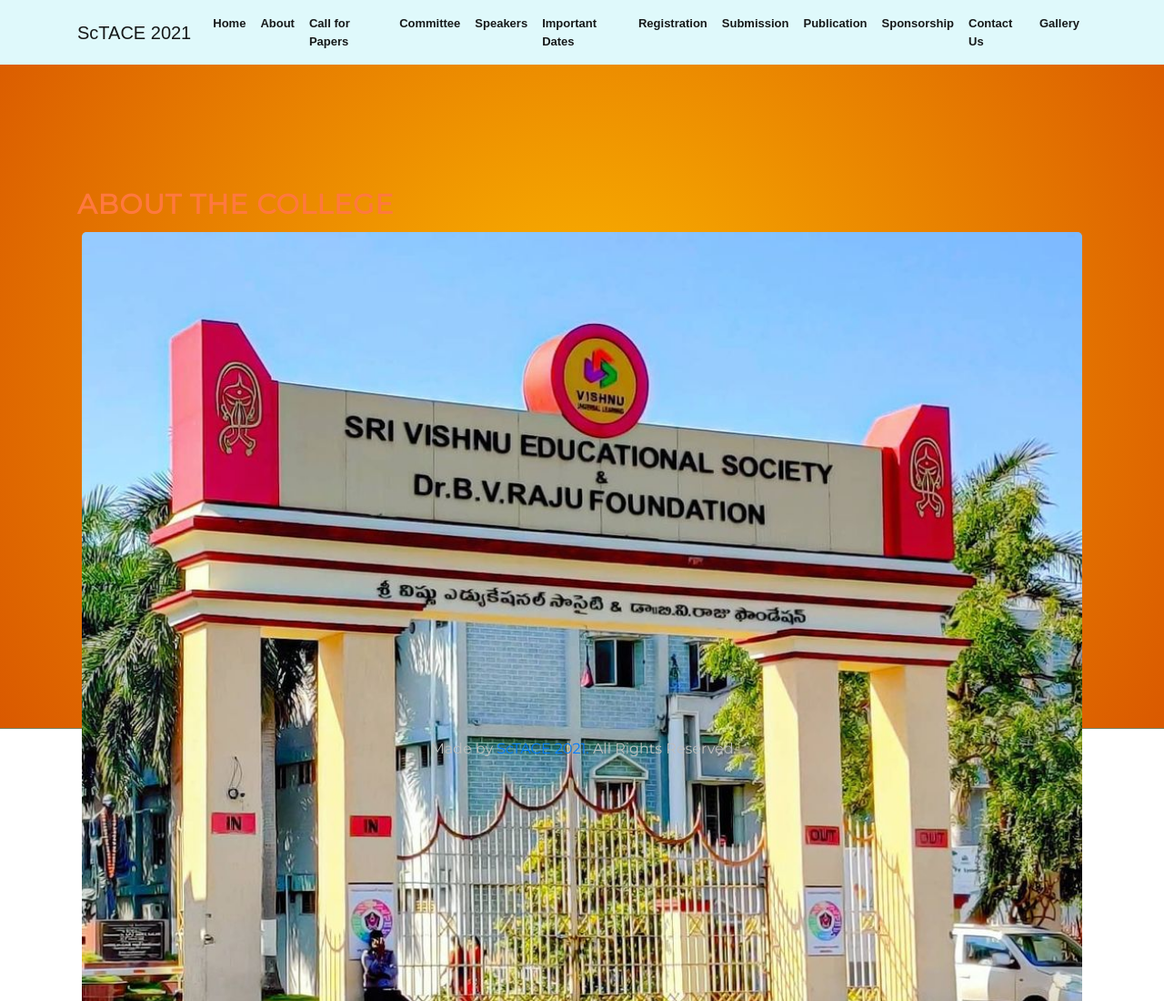
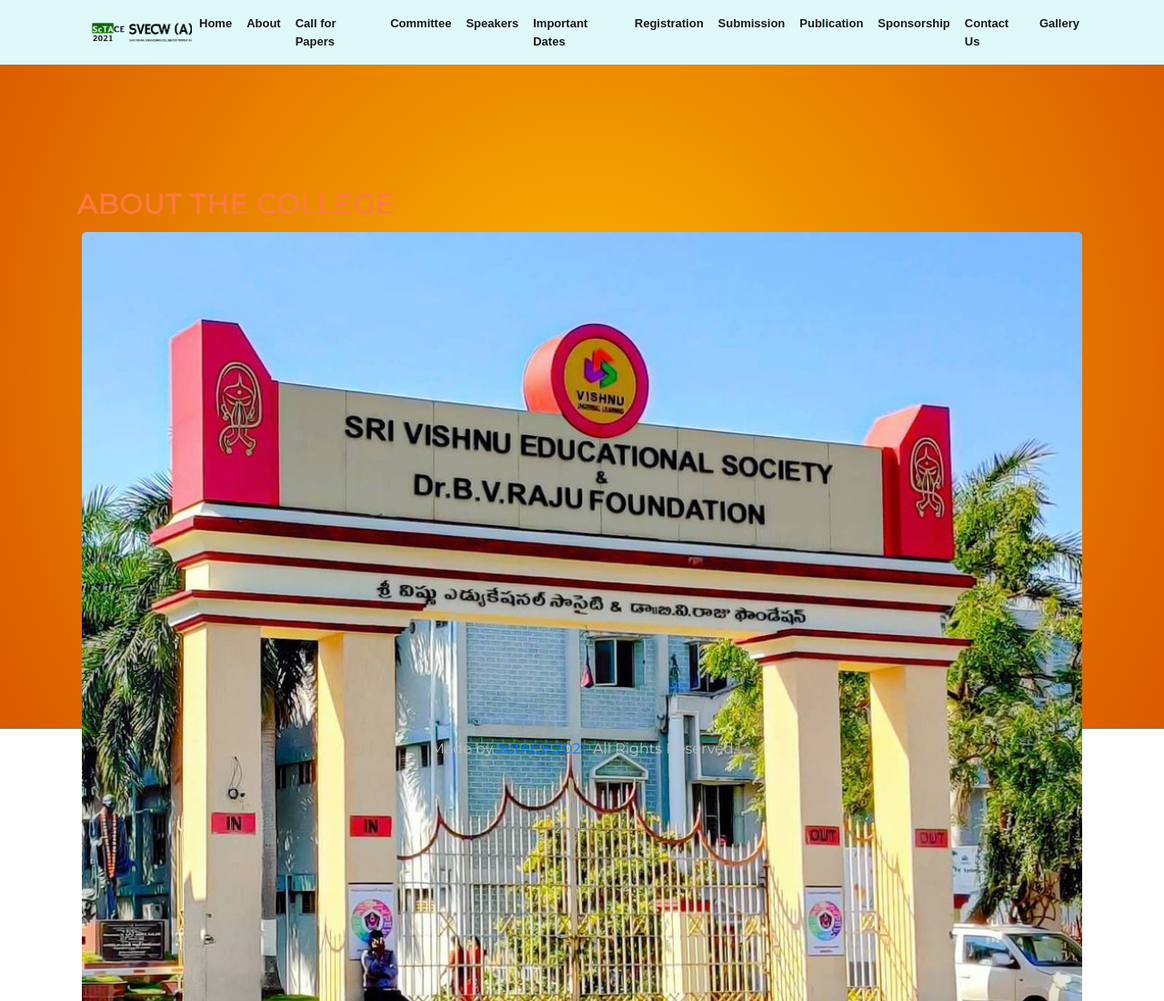
Before and after one commit to srisaikamal/ScTACE2020, a plain HTML site: page Sub/About.html in a window 1280 px wide. Shown: the top 1100 px of the page at 91% size. Drawn offline with nearby package versions, Linux system fonts and the light colour scheme; files that its build step writes are made by us from their sources; a web font is replaced by a local one.

Commit message:
logo and submittion

```diff
--- a/Sub/About.html
+++ b/Sub/About.html
@@ -28,7 +28,13 @@
     <!-- Navigation -->
     <nav class="navbar navbar-expand-lg navbar-light bg-light">
       <div class="container">
-        <a class="navbar-brand" href="/">ScTACE 2021</a>
+        <a class="navbar-brand" href="/"></a>
+          <img
+            src="/Media/images/logo_crop.png"
+            style="height: 36px; width: 110px; object-fit: contain"
+            alt=""
+          />
+        </a>
         <button
           class="navbar-toggler"
           type="button"
```
Also changed, not shown: Sub/contact.html (+7 -1 lines), Sub/keydates.html (+7 -1 lines), Sub/registration.html (+7 -1 lines), Sub/theme.html (+7 -1 lines).
